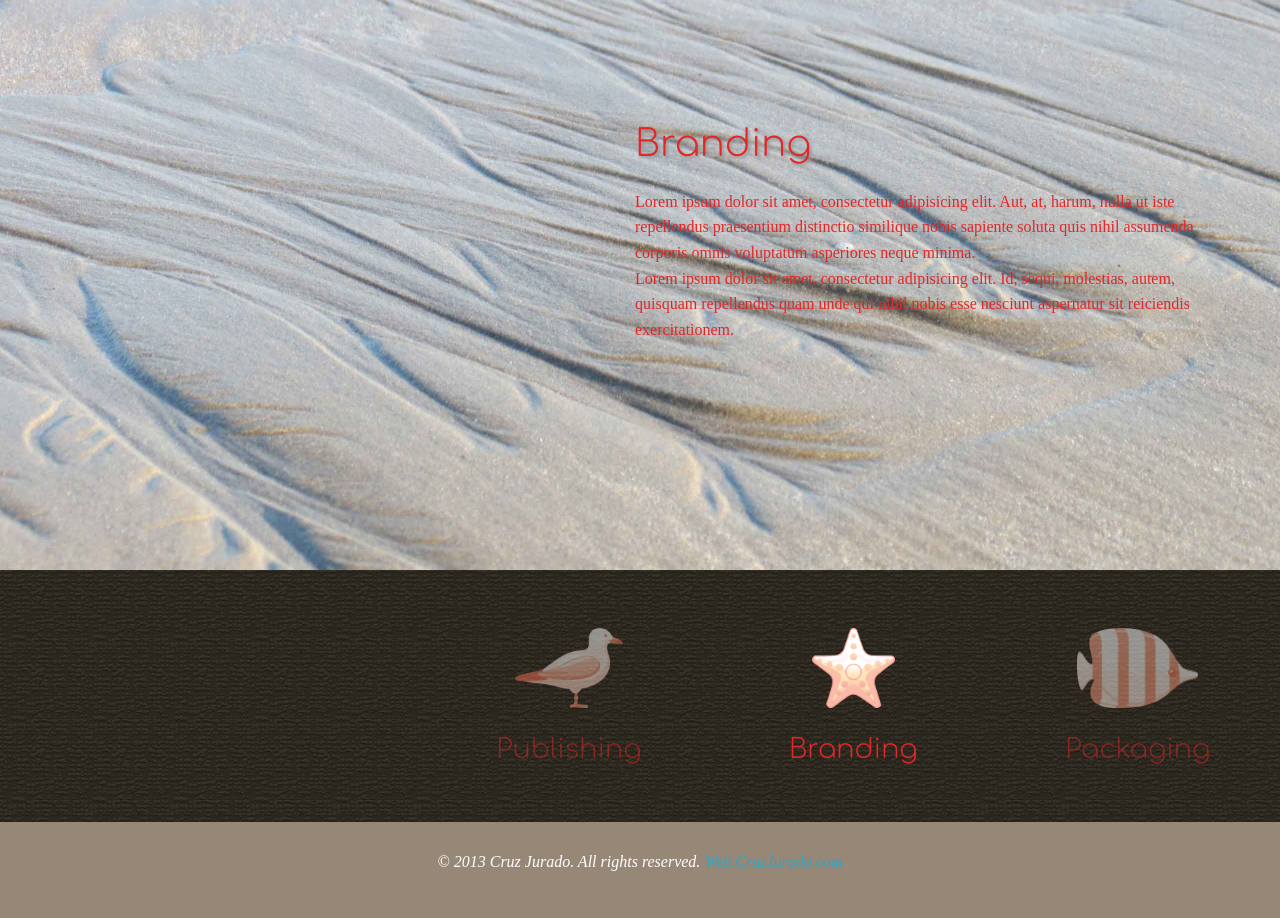
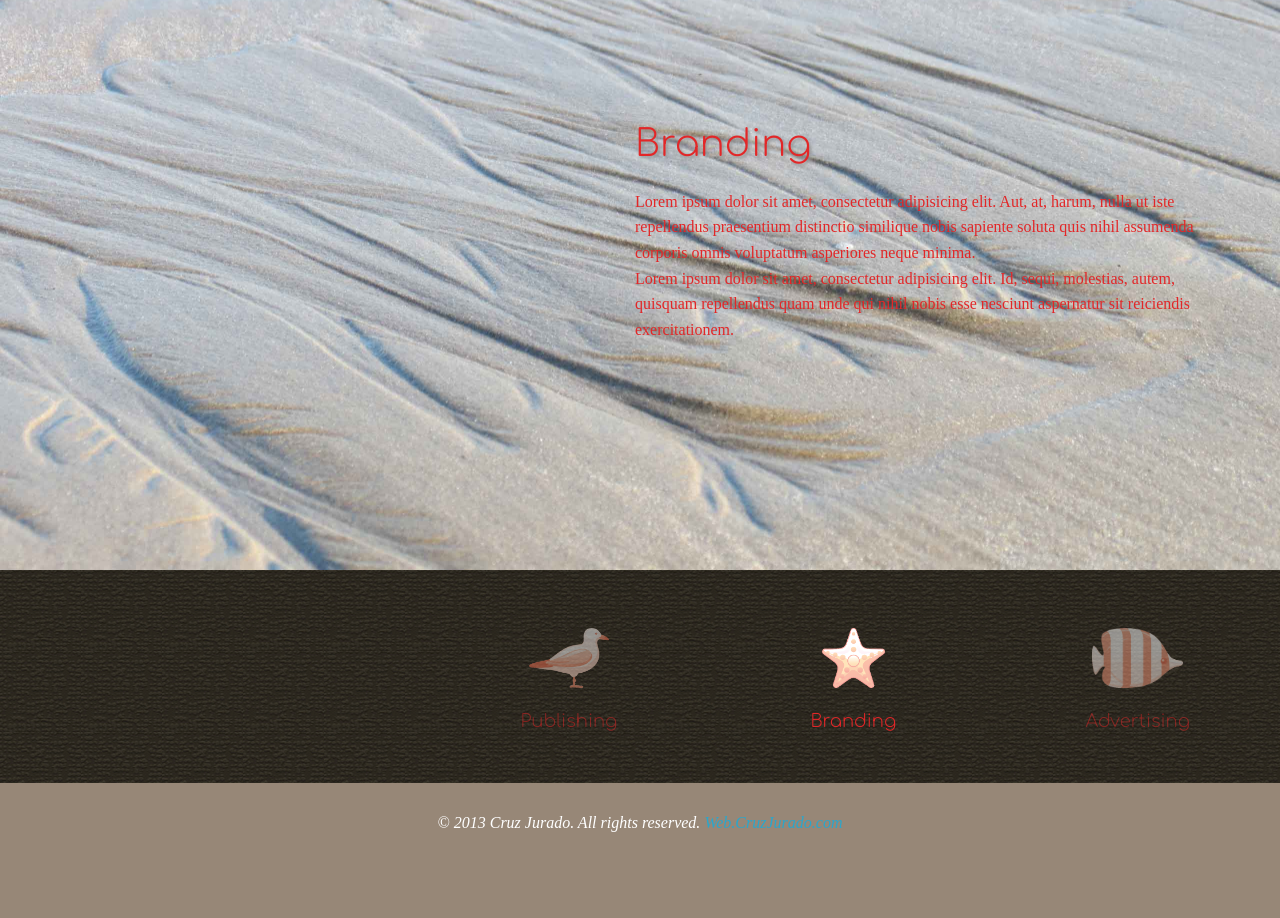
Before and after one commit to Zurc/machi, a PHP site: page /branding.php in a window 1280 px wide. Shown: the part 73-991 px from the top of the page. After the commit the page ends 905 px from the top, so only its background shows below. Run offline with PHP 8.4, Linux system fonts and the light colour scheme; some web fonts are replaced.

Commit message:
cambios advertising

```diff
--- a/css/style.css
+++ b/css/style.css
@@ -200,13 +200,13 @@ nav a {
 	background: url(../img/bg.png);
 }
 
-.portfolio_bottom h3 {
+.portfolio_bottom h3,h4,h5,h6 {
 	color: #e22728;
 }
 
 
 .ico {
-	max-height: 80px;
+	max-height: 60px;
 }
 
 #world {
@@ -324,18 +324,18 @@ footer {
 ********************
 */
 
-.branding_top {
+.advertising_top {
 	padding: 7em 2.5em 13em 0;
-	background: url(../img/sand_brand.jpg) no-repeat center center;
+	background: url(../img/sand_pack.jpg) no-repeat center center;
 	-webkit-background-size: cover;
 	-moz-background-size: cover;
 	-o-background-size: cover;
 	background-size: cover;
 }
 
-.packaging_top {
+.branding_top {
 	padding: 7em 2.5em 13em 0;
-	background: url(../img/sand_pack.jpg) no-repeat center center;
+	background: url(../img/sand_brand.jpg) no-repeat center center;
 	-webkit-background-size: cover;
 	-moz-background-size: cover;
 	-o-background-size: cover;
--- a/header.php
+++ b/header.php
@@ -29,8 +29,8 @@
 						<li class="trans"><a href="index.php">Home</a></li>
 						<li class="trans"><a href="#" data-dropdown="hover1" data-options="is_hover:true">Portfolio</a></li>
 							<ul id="hover1" class="f-dropdown" data-dropdown-content>
+								<li><a href="advertising.php">Advertising</a></li>
 								<li><a href="branding.php">Branding</a></li>
-								<li><a href="packaging.php">Packaging</a></li>
 								<li><a href="publishing.php">Publishing</a></li>
 							</ul>
 						<li class="trans"><a href="about.php">About</a></li>
--- a/port_icons.php
+++ b/port_icons.php
@@ -32,15 +32,15 @@ else if (strpos(testURL(), "publishing") != 0){
 			}
 		</style>';
 }
-else if (strpos(testURL(), "packaging") != 0){
+else if (strpos(testURL(), "advertising") != 0){
 	echo '
 		<style type="text/css">
-			#pac.hoverup {
+			#adv.hoverup {
 					opacity: 1;
 					position: relative;
 				}
 
-			#pac.hoverup:hover {
+			#adv.hoverup:hover {
 					top: 0;
 				}
 			}
@@ -56,19 +56,19 @@ else if (strpos(testURL(), "packaging") != 0){
 					<div id="pub" class="large-4 columns nmargin text-center hoverup trans">
 						<a href="publishing.php">
 							<img src="img/bird.png" alt="join" class="smargin ico">
-							<h3 class="slim">Publishing</h3>
+							<h5 class="slim">Publishing</h5>
 						</a>
 					</div>
 					<div id="bra" class="large-4 columns nmargin text-center hoverup trans">
 						<a href="branding.php">
 							<img src="img/star.png" alt="dream" class="smargin ico">
-							<h3 class="slim">Branding</h3>
+							<h5 class="slim">Branding</h5>
 						</a>
 					</div>
-					<div id="pac" class="large-4 columns nmargin text-center hoverup trans">
-						<a href="packaging.php">
+					<div id="adv" class="large-4 columns nmargin text-center hoverup trans">
+						<a href="advertising.php">
 							<img src="img/fish.png" alt="love" class="smargin ico">
-							<h3 class="slim">Packaging</h3>
+							<h5 class="slim">Advertising</h5>
 						</a>
 					</div>
 				</div>
```
Also changed, not shown: advertising.php (added, +26 -0 lines).
